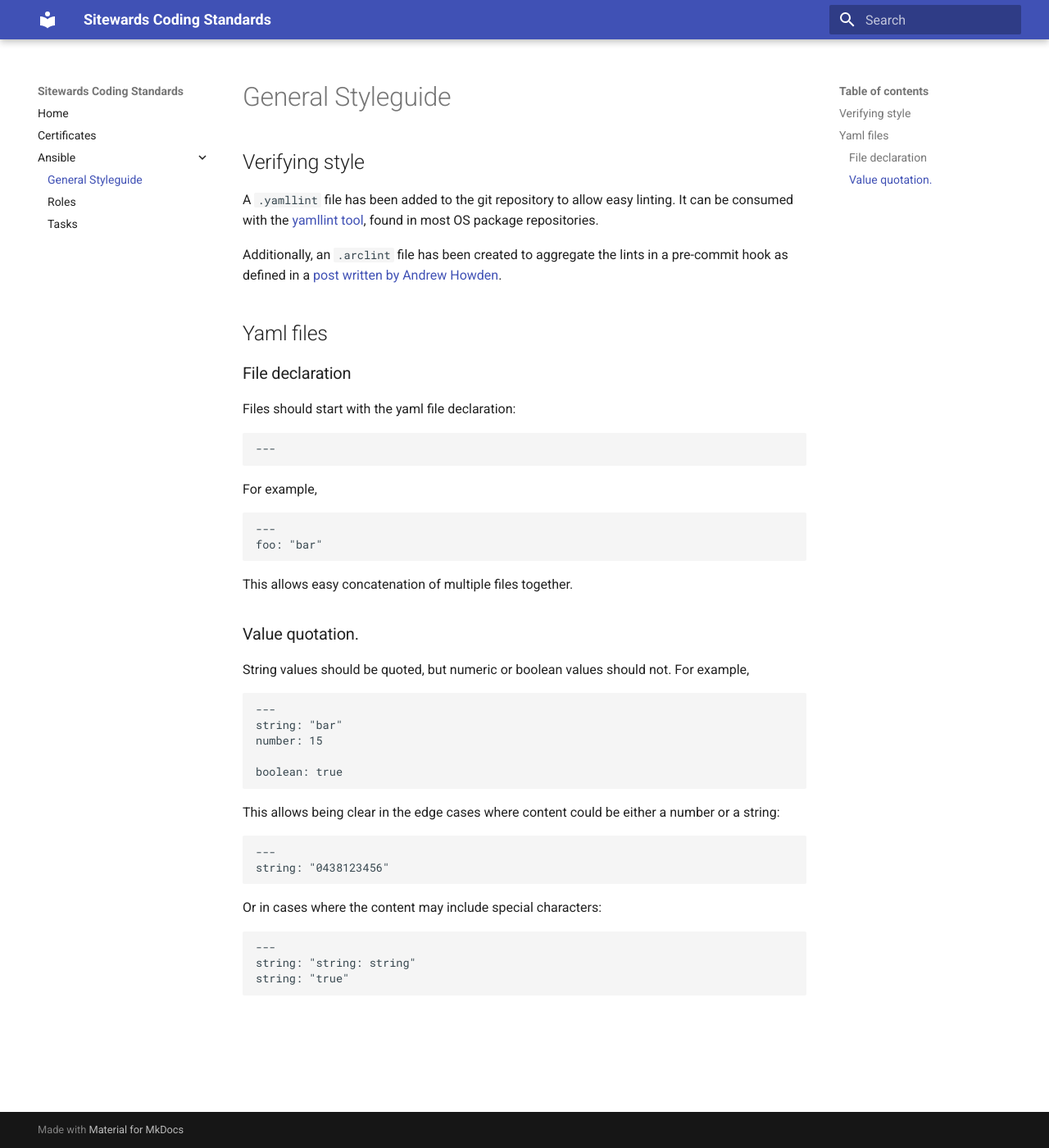
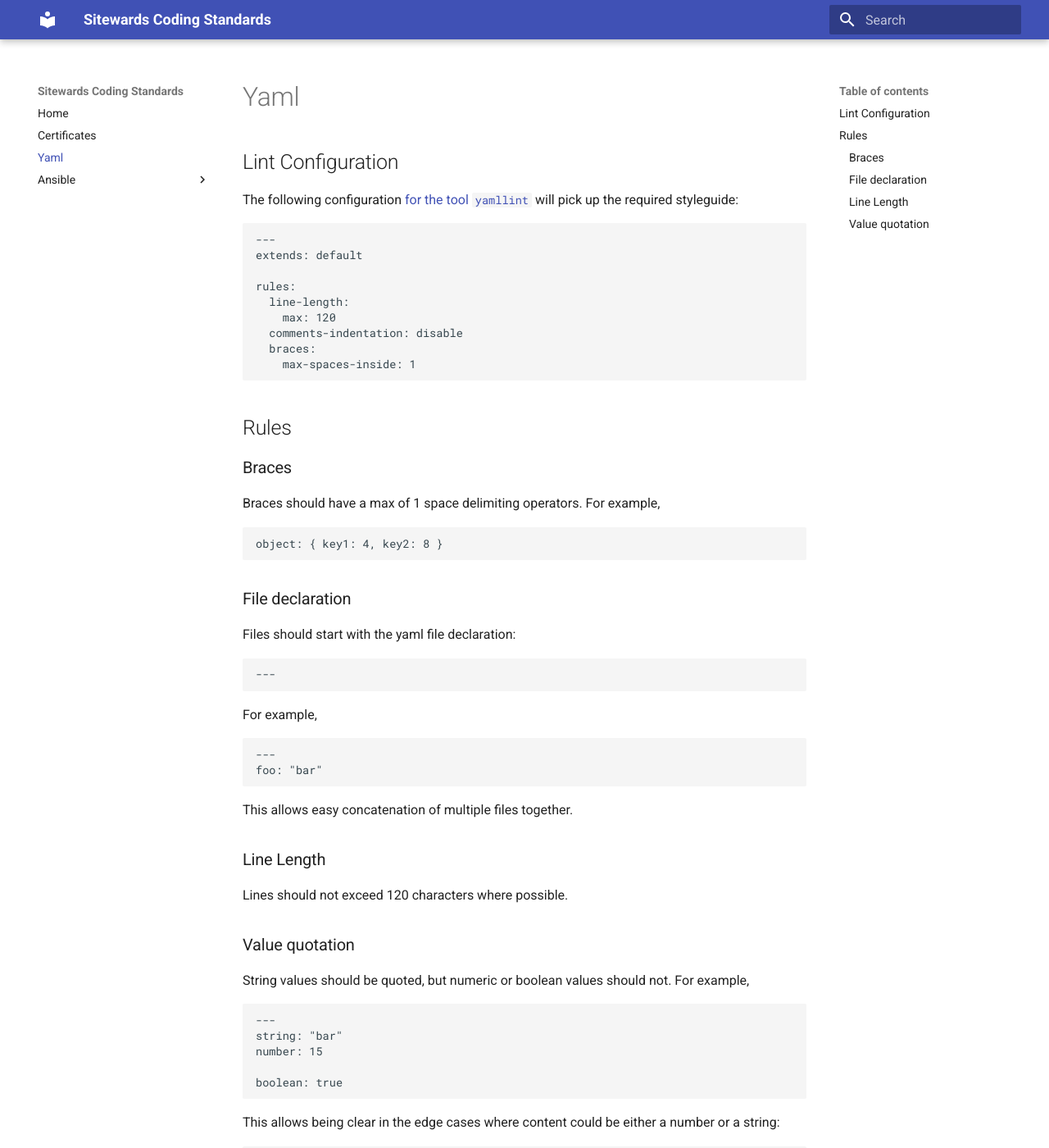
Before and after one commit to sitewards/coding-standards, an MkDocs documentation site: the page built from docs/yaml.md, in a window 1280 px wide and 1400 px high. Shown: the whole window at 82% size. Built offline with MkDocs 1.6.1 and Material for MkDocs 9.7.7, drawn with Linux system fonts in a browser that asks for light colours.

Commit message:
AD-HOC docs (Yaml): Move general yaml guidelines to their own file

````diff
--- a/docs/ansible/general.md
+++ b/docs/yaml.md
@@ -1,14 +1,30 @@
-# General Styleguide
+# Yaml
 
-## Verifying style
+## Lint Configuration
 
-A `.yamllint` file has been added to the git repository to allow easy linting. It can be consumed with the
-[yamllint tool](https://github.com/adrienverge/yamllint), found in most OS package repositories.
+The following configuration [for the tool `yamllint`](https://github.com/adrienverge/yamllint) will pick up the required styleguide:
 
-Additionally, an `.arclint`  file has been created to aggregate the lints in a pre-commit hook as defined
-in a [post written by Andrew Howden](https://medium.com/@andrewhowdencom/i-successfully-fake-being-a-tidy-developer-with-this-one-weird-trick-okay-git-hooks-733573b1c679).
+```yaml
+---
+extends: default
 
-## Yaml files
+rules:
+  line-length:
+    max: 120
+  comments-indentation: disable
+  braces:
+    max-spaces-inside: 1
+```
+
+## Rules
+
+### Braces
+
+Braces should have a max of 1 space delimiting operators. For example,
+
+```yaml
+object: { key1: 4, key2: 8 }
+```
 
 ### File declaration
 
@@ -27,7 +43,11 @@ foo: "bar"
 
 This allows easy concatenation of multiple files together.
 
-### Value quotation.
+### Line Length
+
+Lines should not exceed 120 characters where possible.
+
+### Value quotation
 
 String values should be quoted, but numeric or boolean values should not. For example,
 
````
